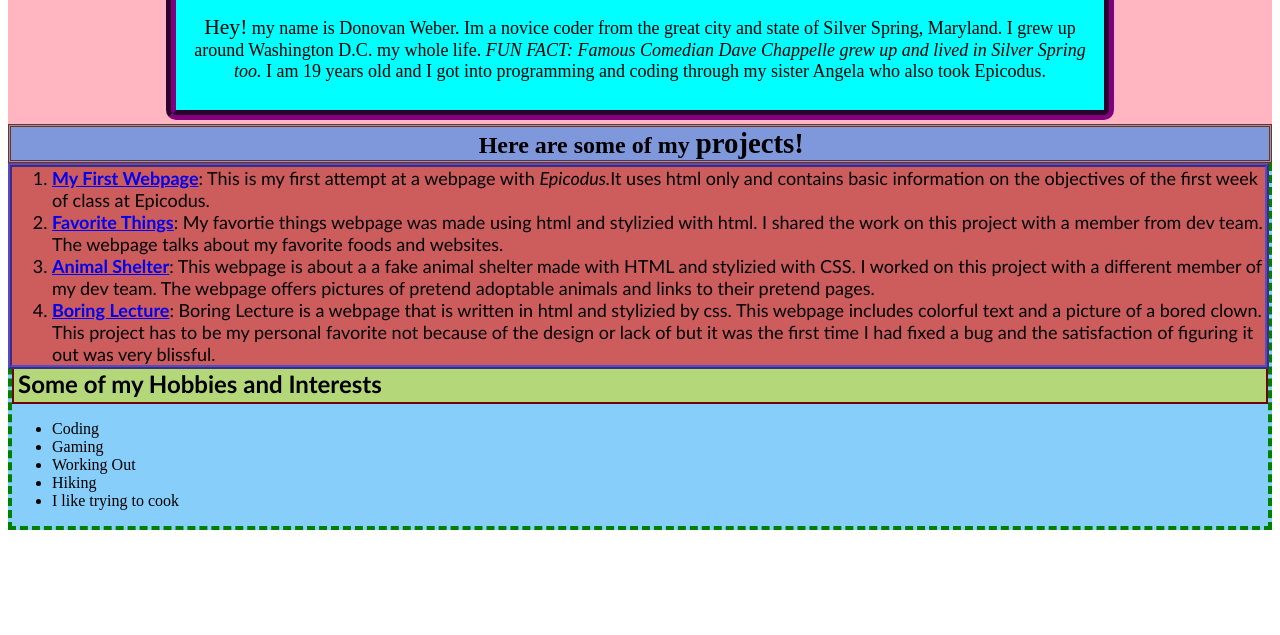
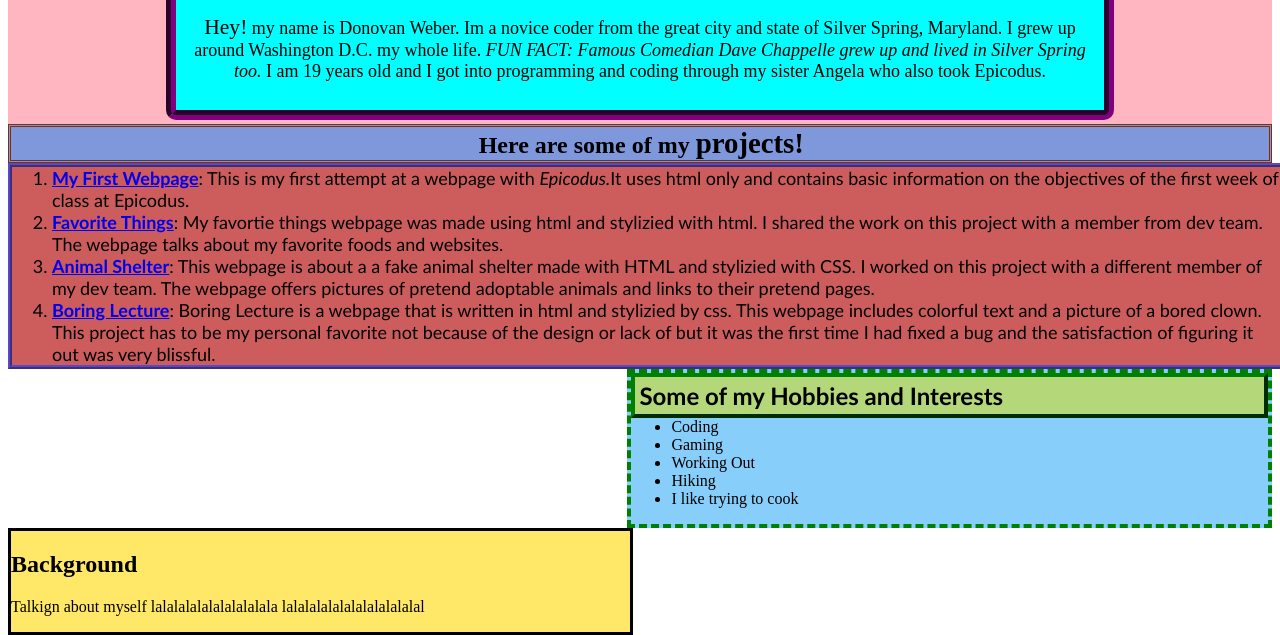
Before and after one commit to DonovanWeber/portfolio-project, a plain HTML site: page index.html in a window 1280 px wide. Shown: the part 455-1090 px from the top of the page. Before the commit the page ends 993 px from the top, so only its background shows below. Drawn offline with Linux system fonts and the light colour scheme.

Commit message:
add background css styles WIPbackground info and README.

```diff
--- a/css/styles.css
+++ b/css/styles.css
@@ -17,7 +17,7 @@
   font-size: large;
   margin-top: 4px;
   margin-bottom: 4px;
-  font-style: sans-serif;
+  font-style: 'Gothic';
   box-sizing: border-box;
   width: 75%;
 }
@@ -38,7 +38,7 @@ ol.projects{
   font-size: large;
   font-family: 'Gill Sans';
   background-color: indianred;
-  width: 96%;
+  width: 97.25%;
   margin: auto;
   border:4px rgba(76, 71, 212, 0.9);
   border-style: ridge;
@@ -46,23 +46,22 @@ ol.projects{
 
 h3.hobbies {
   float: center;
-  border: 2px rgb(110, 5, 5);
   background-color: rgb(179, 215, 121);
   padding: 4px;
   width: 100%;
   margin: auto;
-  border-style: solid;
+  border-style: outset;
   font-size: x-large;
   font-family: 'Trebuchet MS';
 }
 
 .hobbies {
-  float: center;
+  float: right;
   background-color: lightskyblue;
   border: 4px green;
   border-style: dashed;
   box-sizing: border-box;
-  width: 100%;
+  width: 51%;
   margin: auto;
 }
 
@@ -76,6 +75,8 @@ h3.hobbies {
   width: 25%;
   object-fit: contain;
   object-position: 50% 50%;
+  border: 5px black;
+  border-top-style: outset;
 }
 
 .fun {
@@ -87,3 +88,11 @@ h1.sauce {
   font-size: xx-large;
   font-family: 'Franklin Gothic Medium';
 }
+
+.background {
+  float: left;
+  border-style: solid;
+  width: 49%;
+  margin: auto;
+  background-color: rgba(255, 217, 0, 0.596);
+}
--- a/index.html
+++ b/index.html
@@ -48,10 +48,13 @@
       <li>Working Out</li>
       <li>Hiking</li>
       <li>I like trying to cook</li>
-
-
-
-        </ul>
+     </ul>
+    </div>
+    <div class="background">
+    <h2>Background</h2>
+    <p>Talkign about myself lalalalalalalalalalala
+      lalalalalalalalalalalalal
+    </p>
       </div>
     </div>
   </body>
```
